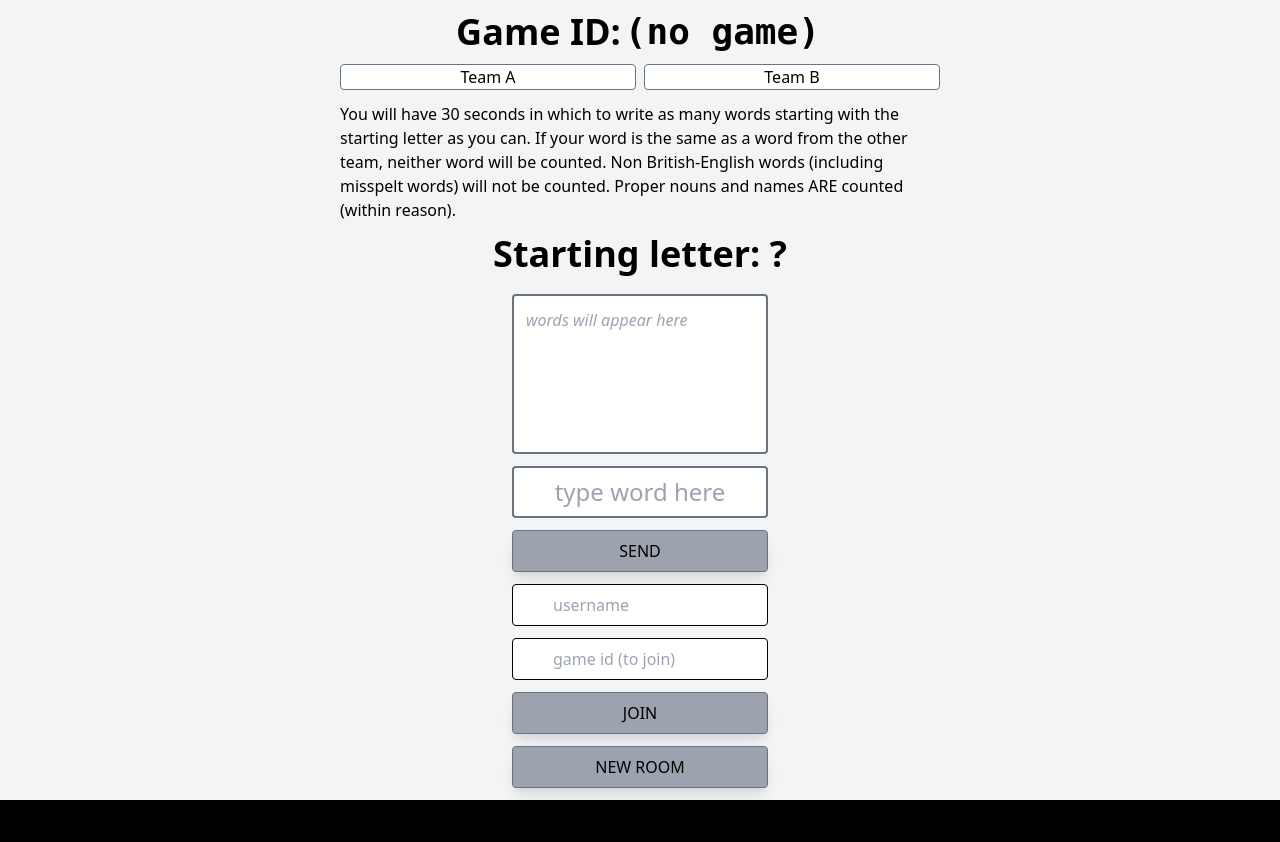
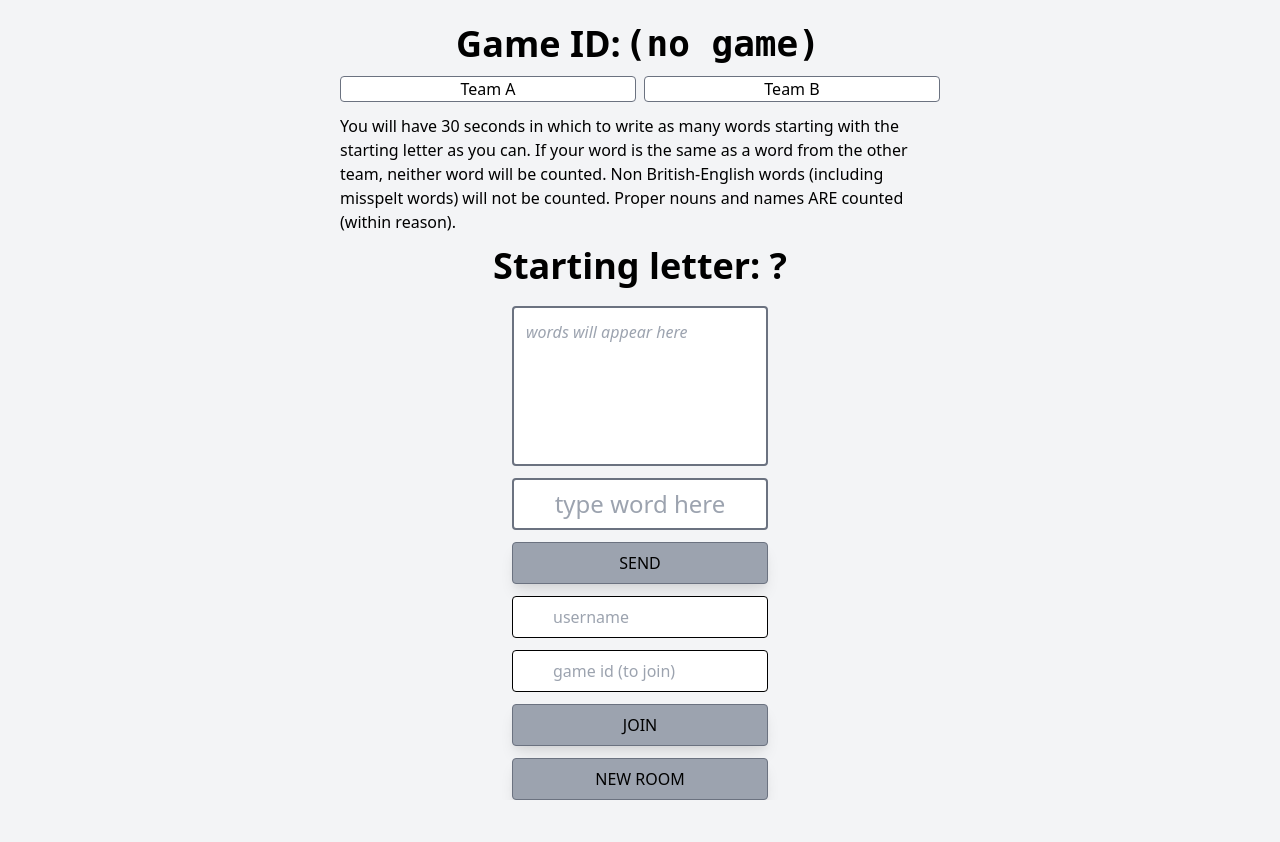
Before and after one commit to nihilok/stb, a Flask app: page / in a window 1280 px wide. After the commit the page ends 800 px from the top, so only its background shows below. Run offline with Flask 2, Linux system fonts and the light colour scheme; some libraries are stand-ins or nearby versions.

Commit message:
refactoring

```diff
--- a/static/css/main.css
+++ b/static/css/main.css
@@ -655,6 +655,10 @@ video {
   height: 100%;
 }
 
+.h-screen {
+  height: 100vh;
+}
+
 .text-2xl {
   font-size: 1.5rem;
   line-height: 2rem;
@@ -682,8 +686,12 @@ video {
   margin-top: 0.5rem;
 }
 
-.max-h-screen {
-  max-height: 100vh;
+.overflow-y-auto {
+  overflow-y: auto;
+}
+
+.overflow-x-hidden {
+  overflow-x: hidden;
 }
 
 .p-2 {
--- a/static/js/index.js
+++ b/static/js/index.js
@@ -70,6 +70,7 @@ socketio.on('disconnect', () => {
 });
 
 socketio.on('message', (msg) => {
+    window.scrollTo(0, 0);
     msgConsole.style.display = 'block';
     msgConsole.innerHTML = msg;
     setTimeout(() => {
@@ -91,7 +92,7 @@ socketio.on('new_room_name', (data) => {
     gameId.innerHTML = data;
     let joinCtrls = document.getElementById('joinCtrls');
     joinCtrls.style.display = 'none';
-    startBtn.style.visibility = 'visible';
+    startBtn.style.display = 'block';
     document.getElementById("timer").innerHTML = instructions;
 });
 
@@ -99,7 +100,7 @@ socketio.on('game_started', (data) => {
     loopTeam(data.a.players, teamA);
     loopTeam(data.b.players, teamB);
     wordList.innerHTML = '';
-    startBtn.style.visibility = 'hidden';
+    startBtn.style.display = 'none';
 });
 
 socketio.on('player_rejoined', (data) => {
@@ -124,7 +125,7 @@ socketio.on('round_result', (data) => {
     wordList.innerHTML += `<br><br>${data.winner}`;
     wordList.innerHTML += `<br>${data.score_tally}`;
     wordList.innerHTML += `<br><br>COMMON WORDS: ${data.common_words}`;
-    startBtn.style.visibility = 'visible';
+    startBtn.style.display = 'block';
 });
 
 socketio.on('start_timer', (time) => {
--- a/templates/index.html
+++ b/templates/index.html
@@ -16,13 +16,13 @@
       })();
   </script>
 </head>
-<body class="max-w-screen bg-black">
-<div class="container mx-auto">
-  <div id="msgConsole" class="w-full text-center py-3 h-max"
+<body class="bg-black">
+<div class="container mx-auto h-screen overflow-y-auto overflow-x-hidden pt-0 bg-gray-100">
+
+  <div id="mainDiv"
+       class="pb-2 flex flex-col w-full h-full pt-3 justify-start items-center space-y-3">
+    <div id="msgConsole" class="w-full text-center py-3 h-max"
          style="display: none; font-family: monospace; color: green; background-color: black"></div>
-  <div id="mainDiv"
-       class="pb-2 flex flex-col w-full max-h-screen pt-3 justify-start items-center space-y-3 bg-gray-100">
-
     <div class="flex justify-center items-center text-4xl font-semibold mr-1">Game ID:<span id="gameIdTag"
                                                                                             style="font-family: monospace;"
                                                                                             class="font-bold ml-1">(no game)</span>
@@ -41,7 +41,8 @@
         </ul>
       </div>
     </div>
-    <div id="timer" class="px-5 md:w-1/2">You will have 30 seconds in which to write as many words starting with the starting
+    <div id="timer" class="px-5 md:w-1/2">You will have 30 seconds in which to write as many words starting with the
+      starting
       letter as you can. If your word is the same as a word from the other team, neither word will be counted. Non
       British-English words (including misspelt words) will not be counted. Proper nouns and names ARE counted (within
       reason).
@@ -55,6 +56,9 @@
              class="w-64 p-2 border-2 border-gray-500 mx-auto rounded inner-shadow text-center text-2xl"
              placeholder="type word here">
       <button onclick="sendWord()">SEND</button>
+      <button id='start' style="display: none" class="text-center">
+        START
+      </button>
     </div>
     <div id="joinCtrls" class="flex flex-col space-y-3 justify-center items-center w-full">
       <input id='userName' type="text" placeholder="username" class="border border-black rounded w-64 px-10 py-2">
@@ -66,9 +70,6 @@
 
       <button id="newRoomBtn">NEW ROOM</button>
     </div>
-    <button id='start' style="visibility: hidden" class="text-center">
-      START
-    </button>
   </div>
 </div>
 
```
